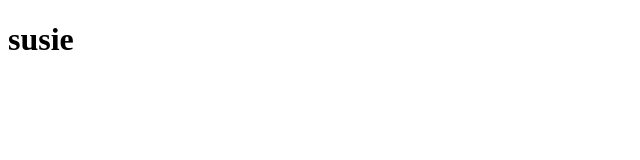
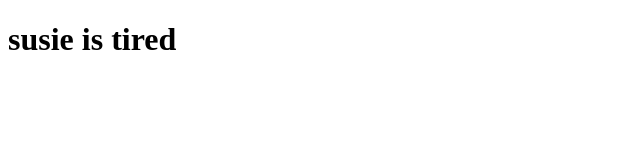
Before and after one commit to susieo/susie.github.io, a plain HTML site: page index.html in a window 1280 px wide. Shown: the whole page, without its empty margins (0-640 px from the left). Drawn offline with Linux system fonts and the light colour scheme.

Commit message:
Update index.html

```diff
--- a/index.html
+++ b/index.html
@@ -7,6 +7,6 @@
     <title>Document</title>
 </head>
 <body>
-    <h1>susie</h1>
+    <h1>susie is tired</h1>
 </body>
 </html>
```
